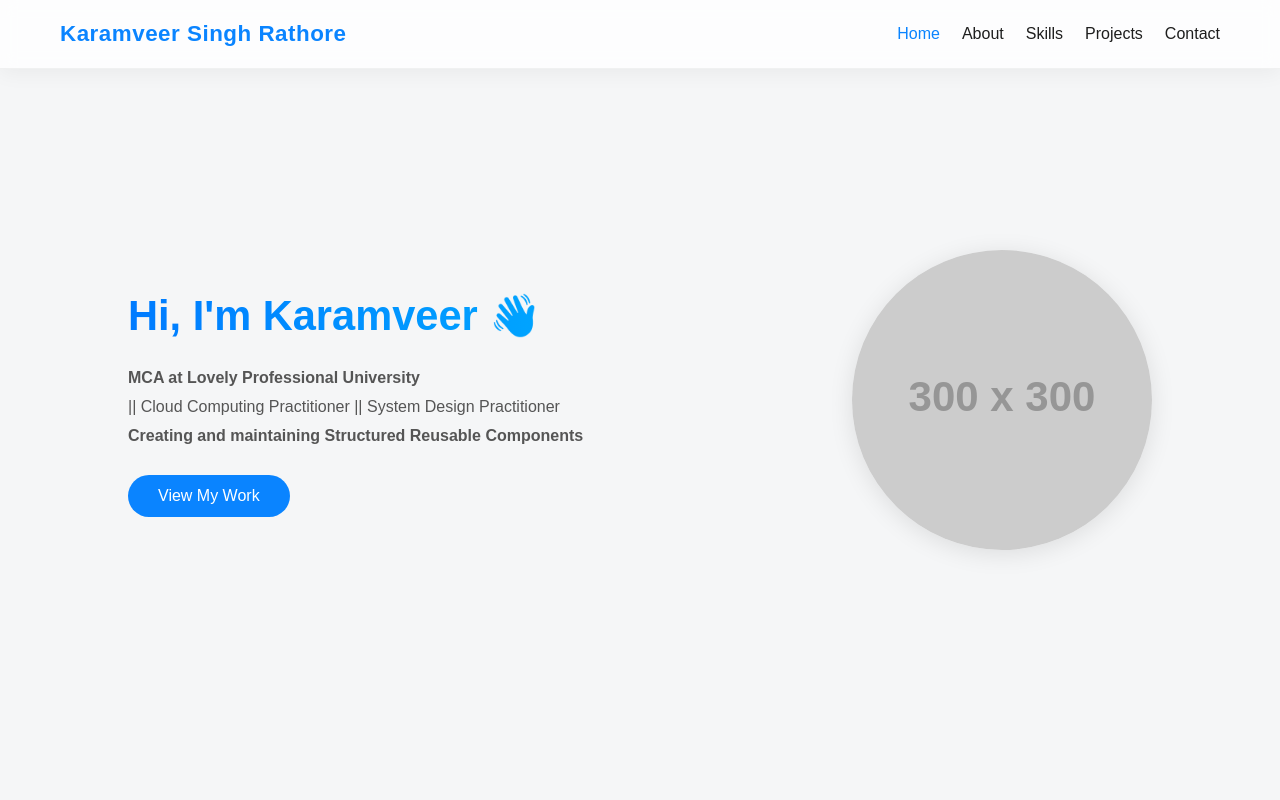
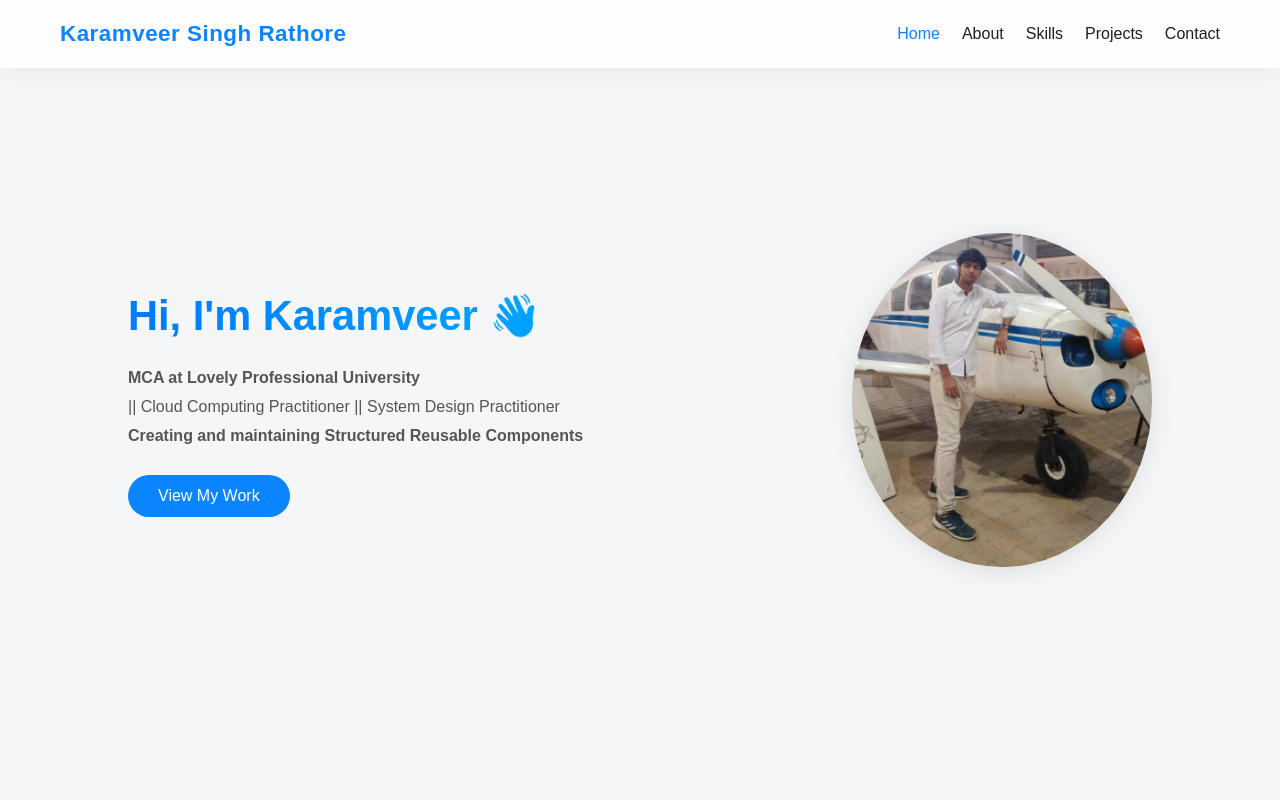
Before and after one commit to KaramveerSinghRathore/Portfolio, a plain HTML site: page index.html in a window 1280 px wide. Shown: the top 800 px of the page. Drawn offline with Linux system fonts and the light colour scheme; placeholder pictures from the web are drawn by us.

Commit message:
Update index.html

```diff
--- a/index.html
+++ b/index.html
@@ -415,7 +415,7 @@ section {
       </p>
       <button class="btn" onclick="scrollToProjects()">View My Work</button>
     </div>
-    <img src="https://via.placeholder.com/300" alt="Profile photo">
+    <img src="https://github.com/KaramveerSinghRathore/Portfolio/blob/a036512da951ec5af6e5bf6493e886a9bc9b1bef/ProfilePhoto.jpeg" alt="Profile photo">
   </div>
 </section>
 
```
